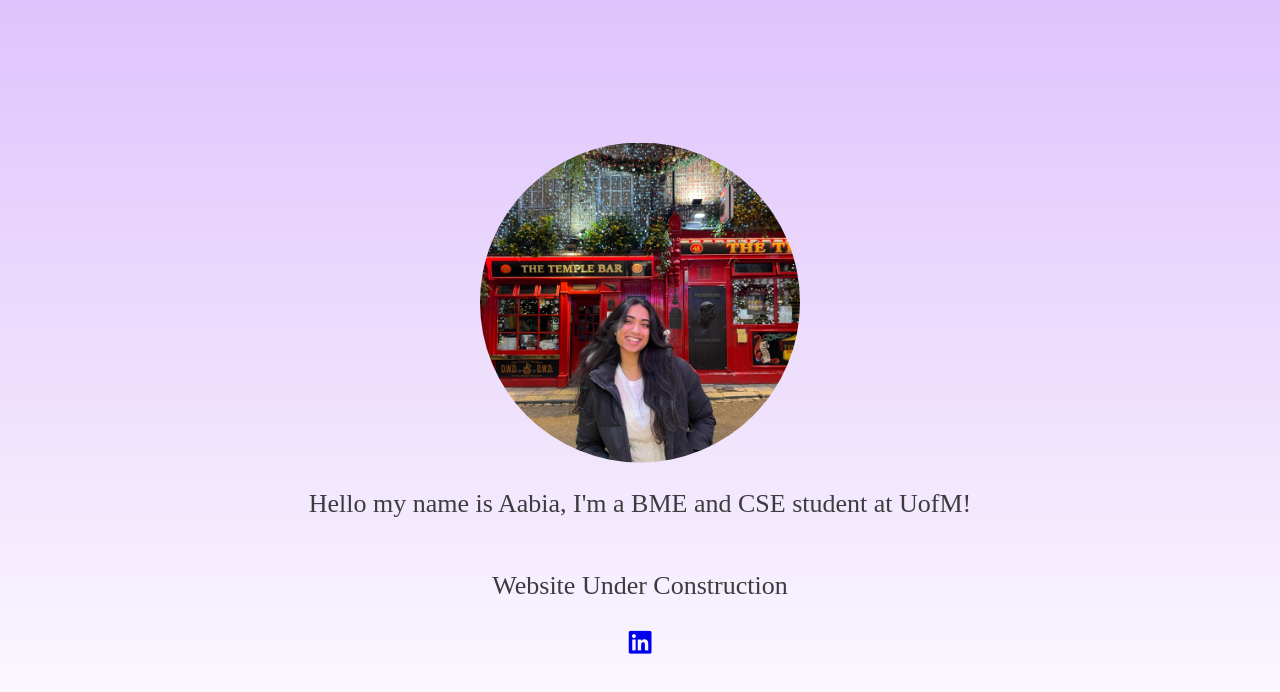
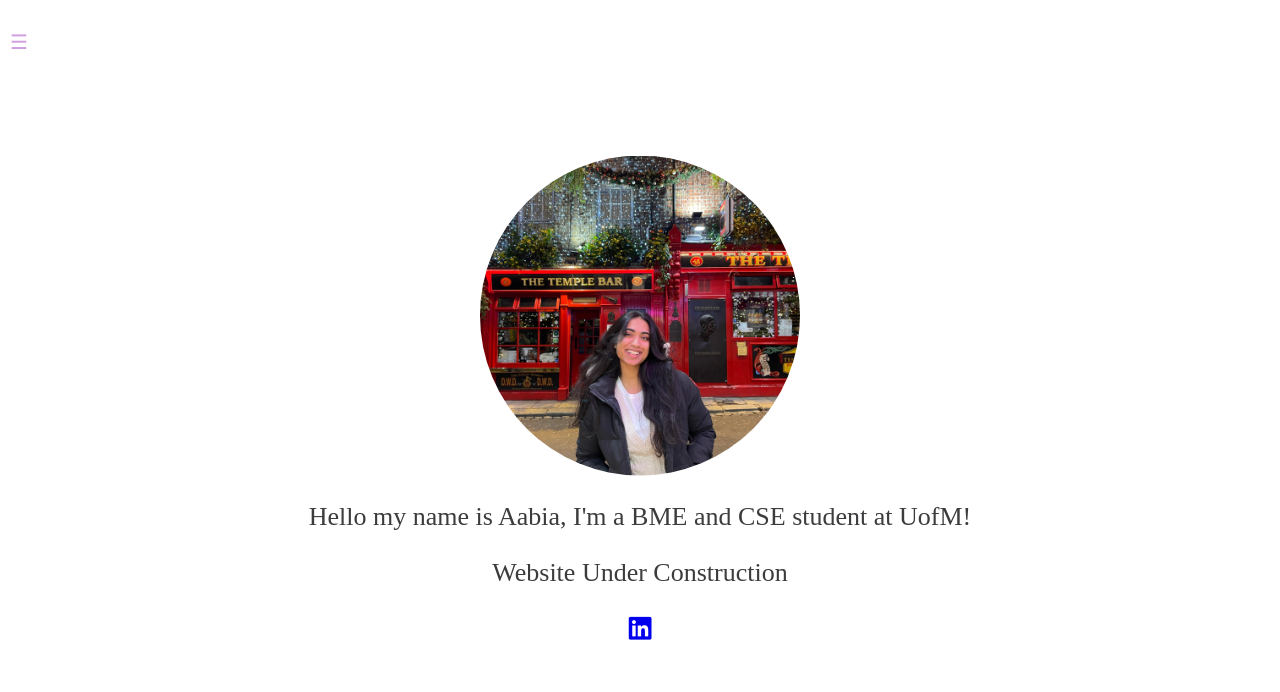
Before and after one commit to AabiaHasan/AabiaHasan.github.io, a React (Create React App) app in the folder app/: page / in a window 1280 px wide. Shown: the top 692 px of the page. Built offline with nearby package versions, Linux system fonts and the light colour scheme.

Commit message:
added toggling sidebar

```diff
--- a/app/src/App.css
+++ b/app/src/App.css
@@ -1,5 +1,10 @@
 .App {
   text-align: center;
+  font-family: Arial, sans-serif;
+  display: flex;
+  height: 100vh; /* Full viewport height */
+  overflow: hidden;
+  width: 100%; /* Full viewport width */
 }
 
 .App-logo {
@@ -10,7 +15,7 @@
 
 
 .App-header {
-  background: linear-gradient(to bottom, #dfc3fc, #ffffff);
+  background-color: rgb(255, 255, 255);
   min-height: 100vh;
   display: flex;
   flex-direction: column;
@@ -18,8 +23,29 @@
   justify-content: center;
   font-size: calc(10px + 2vmin);
   color: rgb(60, 60, 62);
+  text-align: center;
 }
 
 .App-link {
   color: #61dafb;
 }
+
+.container {
+  display: flex;
+  justify-content: center; /* Center horizontally */
+  align-items: center; /* Center vertically */
+  width: 100%; /* Full width of the viewport */
+  height: 100%; /* Full height of the viewport */
+  transition: transform 0.5s ease;
+}
+
+.container.sidebar-open {
+  transform: translateX(260px);
+}
+
+.content {
+  text-align: center;
+  display: flex;
+  flex-direction: column;
+  align-items: center;
+}
--- a/app/src/App.js
+++ b/app/src/App.js
@@ -1,21 +1,37 @@
+// App.js
+import React, { useState } from 'react';
 import logo from './aabia.jpg';
 import './App.css';
+import Sidebar from './Sidebar';
 
 function App() {
+  const [isSidebarOpen, setIsSidebarOpen] = useState(false);
+
+  const toggleSidebar = () => {
+    setIsSidebarOpen(!isSidebarOpen);
+  };
+
   return (
     <div className="App">
+      <Sidebar isOpen={isSidebarOpen} toggleSidebar={toggleSidebar} />
+      <div className={`container ${isSidebarOpen ? 'sidebar-open' : ''}`}>
         <header className="App-header">
+          <div className="content">
             <img src={logo} className="App-logo" alt="logo" />
-        <p style={{fontFamily: 'Fira Sans'}}>
+            <div>
+              <p style={{ fontFamily: 'Fira Sans' }}>
                 Hello my name is Aabia, I'm a BME and CSE student at UofM!
               </p>
-        <p style={{fontFamily: 'Fira Sans'}}>
+              <p style={{ fontFamily: 'Fira Sans' }}>
                 Website Under Construction
               </p>
               <a href="https://www.linkedin.com/in/aabiahasan/">
-        <i class="fab fa-linkedin"></i>
+                <i className="fab fa-linkedin"></i>
               </a>
+            </div>
+          </div>
         </header>
+      </div>
     </div>
   );
 }
--- /dev/null
+++ b/app/src/Sidebar.css
@@ -0,0 +1,69 @@
+/* Sidebar.css */
+.sidebar-container {
+    position: fixed;
+    top: 0;
+    left: 0;
+    height: 100%;
+    z-index: 1;
+}
+
+.sidebar {
+    height: 100%;
+    width: 250px;
+    position: fixed;
+    top: 0;
+    left: -250px;
+    background: linear-gradient(to bottom, rgb(208, 158, 225), rgb(185, 215, 243));
+    overflow-x: hidden;
+    transition: 0.5s;
+    padding-top: 60px;
+}
+
+.sidebar.open {
+    left: 0;
+}
+
+.sidebar ul {
+    list-style-type: none;
+    padding: 0;
+}
+
+.sidebar ul li {
+    padding: 8px;
+    text-align: center;
+}
+
+.sidebar ul li a {
+    text-decoration: none;
+    color: white;
+    display: block;
+}
+
+.close-btn {
+    position: absolute;
+    top: 20px;
+    right: 25px;
+    font-size: 36px;
+    margin-left: 50px;
+    background: none;
+    border: none;
+    color: white;
+    cursor: pointer;
+}
+
+.open-btn {
+    font-size: 20px;
+    cursor: pointer;
+    padding: 10px;
+    border: none;
+    background-color: #ffffff;
+    color: rgb(208, 158, 225);
+    position: absolute;
+    top: 20px;
+    left: 0;
+    transition: left 0.5s;
+}
+
+.open-btn.hidden {
+    display: none;
+}
--- /dev/null
+++ b/app/src/Sidebar.js
@@ -0,0 +1,25 @@
+// Sidebar.js
+import React from 'react';
+import './Sidebar.css';
+
+const Sidebar = ({ isOpen, toggleSidebar }) => {
+  return (
+    <div className={`sidebar-container ${isOpen ? 'open' : ''}`}>
+      <div className={`sidebar ${isOpen ? 'open' : ''}`}>
+        <button className="close-btn" onClick={toggleSidebar}>×</button>
+        <ul>
+          <li><a href="#home">Home</a></li>
+          <li><a href="#services">Services</a></li>
+          <li><a href="#contact">Contact</a></li>
+        </ul>
+      </div>
+      {!isOpen && (
+        <button className="open-btn" onClick={toggleSidebar}>
+          ☰
+        </button>
+      )}
+    </div>
+  );
+};
+
+export default Sidebar;
```
Lines whose indentation alone changed are shown as unchanged.
